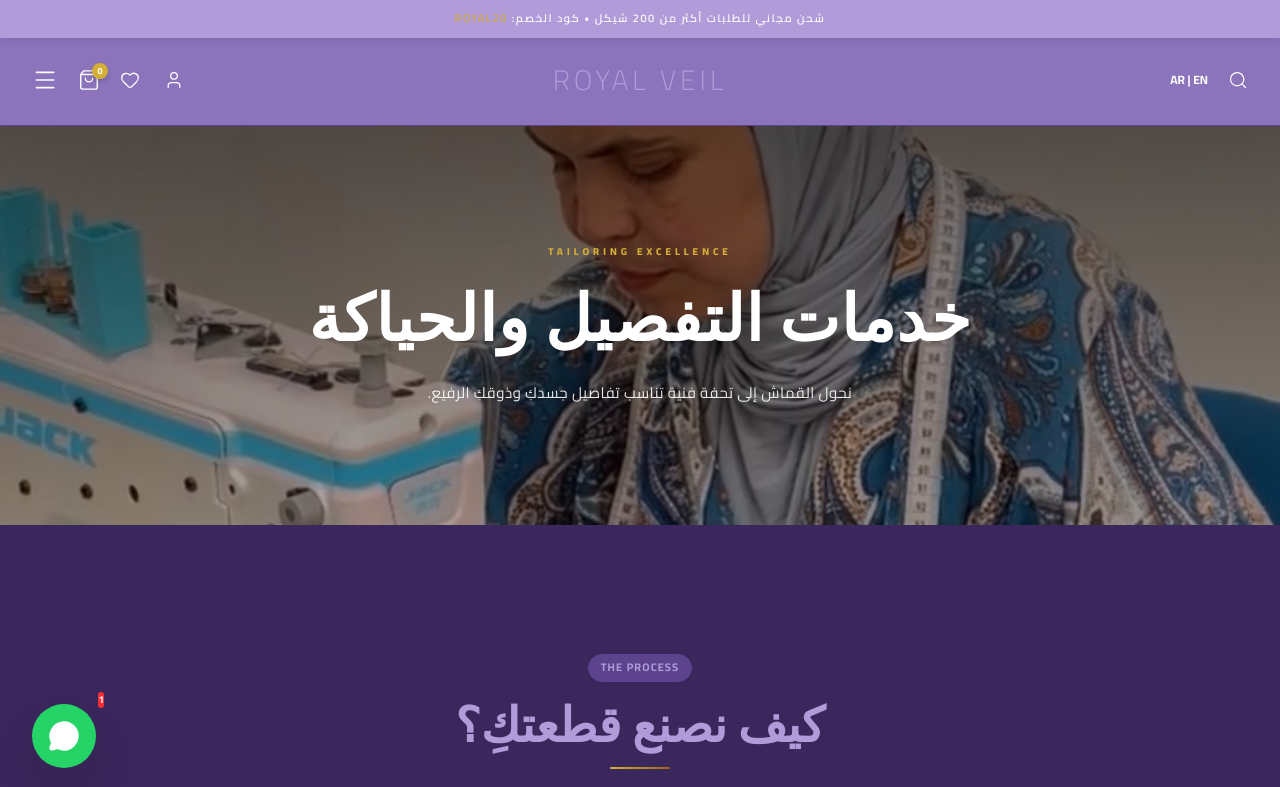
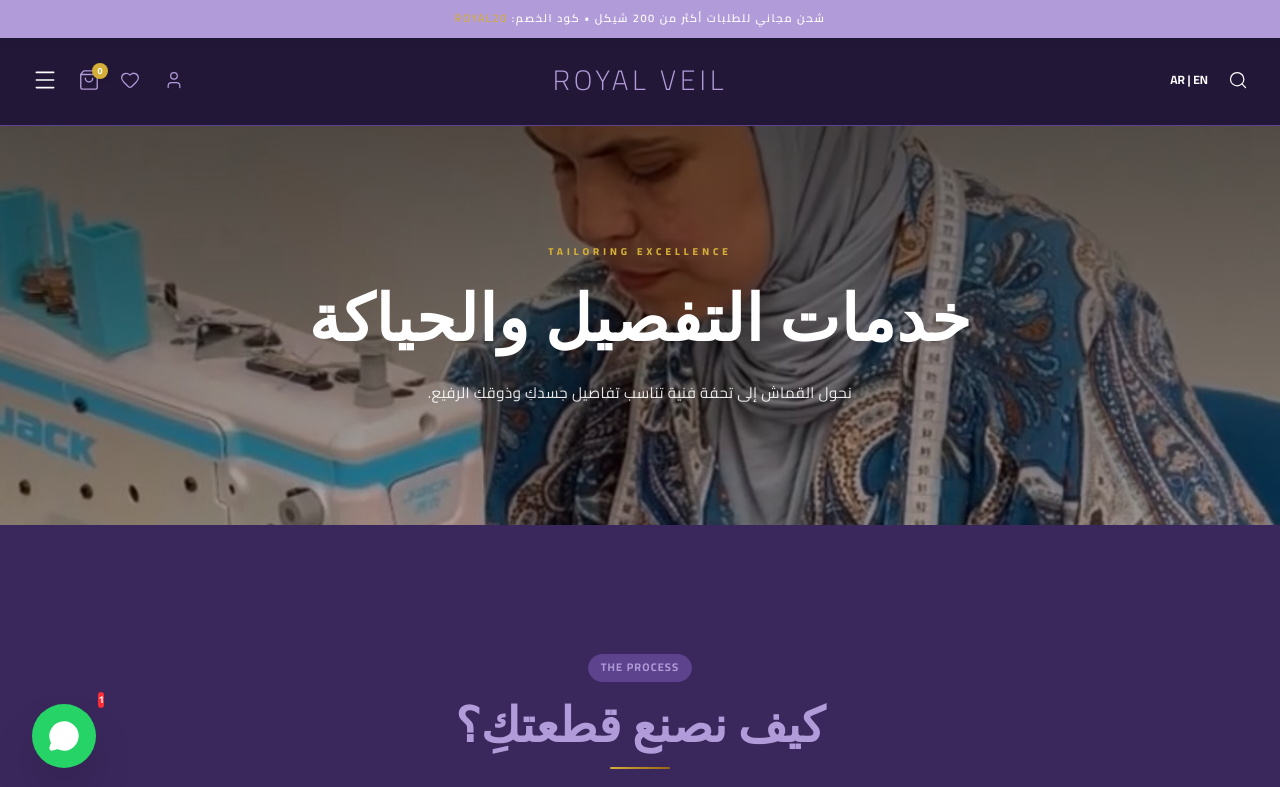
Before and after one commit to fahmyelmatry2030-lgtm/Royal-Veil, a React (Vite) app: page /custom in a window 1280 px wide. Shown: the top 787 px of the page. Built offline with nearby package versions, Linux system fonts and the light colour scheme; a web font is replaced by a local one.

Commit message:
style: improve navbar contrast for better visibility of the new lavender shade

```diff
--- a/src/components/Navbar.jsx
+++ b/src/components/Navbar.jsx
@@ -79,7 +79,7 @@ export default function Navbar() {
           right: 0,
           zIndex: 100,
           transition: 'all 0.4s cubic-bezier(0.4, 0, 0.2, 1)',
-          background: solid ? 'rgba(144, 121, 192, 0.95)' : 'transparent',
+          background: solid ? 'rgba(35, 23, 56, 0.98)' : 'transparent',
           backdropFilter: solid ? 'blur(10px)' : 'none',
           boxShadow: scrolled ? 'var(--shadow-md)' : 'none',
           borderBottom: solid ? '1px solid var(--border-light)' : '1px solid rgba(255,255,255,0.1)',
@@ -131,14 +131,14 @@ export default function Navbar() {
           {/* Left: Icons */}
           <div style={{ display: 'flex', alignItems: 'center', gap: '20px', flex: 1, justifyContent: 'flex-end' }}>
             <div className="hidden lg:flex items-center gap-6 mr-6">
-               <button style={{ color: solid ? 'var(--text-dark)' : '#fff' }}><User size={20} strokeWidth={1.5} /></button>
-               <button style={{ color: solid ? 'var(--text-dark)' : '#fff' }}><Heart size={20} strokeWidth={1.5} /></button>
+               <button style={{ color: solid ? 'var(--primary-purple)' : '#fff' }}><User size={20} strokeWidth={1.5} /></button>
+               <button style={{ color: solid ? 'var(--primary-purple)' : '#fff' }}><Heart size={20} strokeWidth={1.5} /></button>
             </div>
             <Link
               to="/shop"
               style={{
                 position: 'relative',
-                color: solid ? 'var(--text-dark)' : '#fff',
+                color: solid ? 'var(--primary-purple)' : '#fff',
               }}
             >
               <ShoppingBag size={22} strokeWidth={1.5} />
@@ -194,7 +194,7 @@ export default function Navbar() {
                     fontWeight: active(l.path) ? '800' : '600',
                     textTransform: 'uppercase',
                     letterSpacing: '1.5px',
-                    color: active(l.path) ? 'var(--accent-gold)' : solid ? 'var(--text-dark)' : 'rgba(255,255,255,0.9)',
+                    color: active(l.path) ? 'var(--accent-gold)' : solid ? 'var(--primary-purple)' : 'rgba(255,255,255,0.9)',
                     textDecoration: 'none',
                     transition: 'color 0.2s',
                     paddingBottom: '4px',
```
